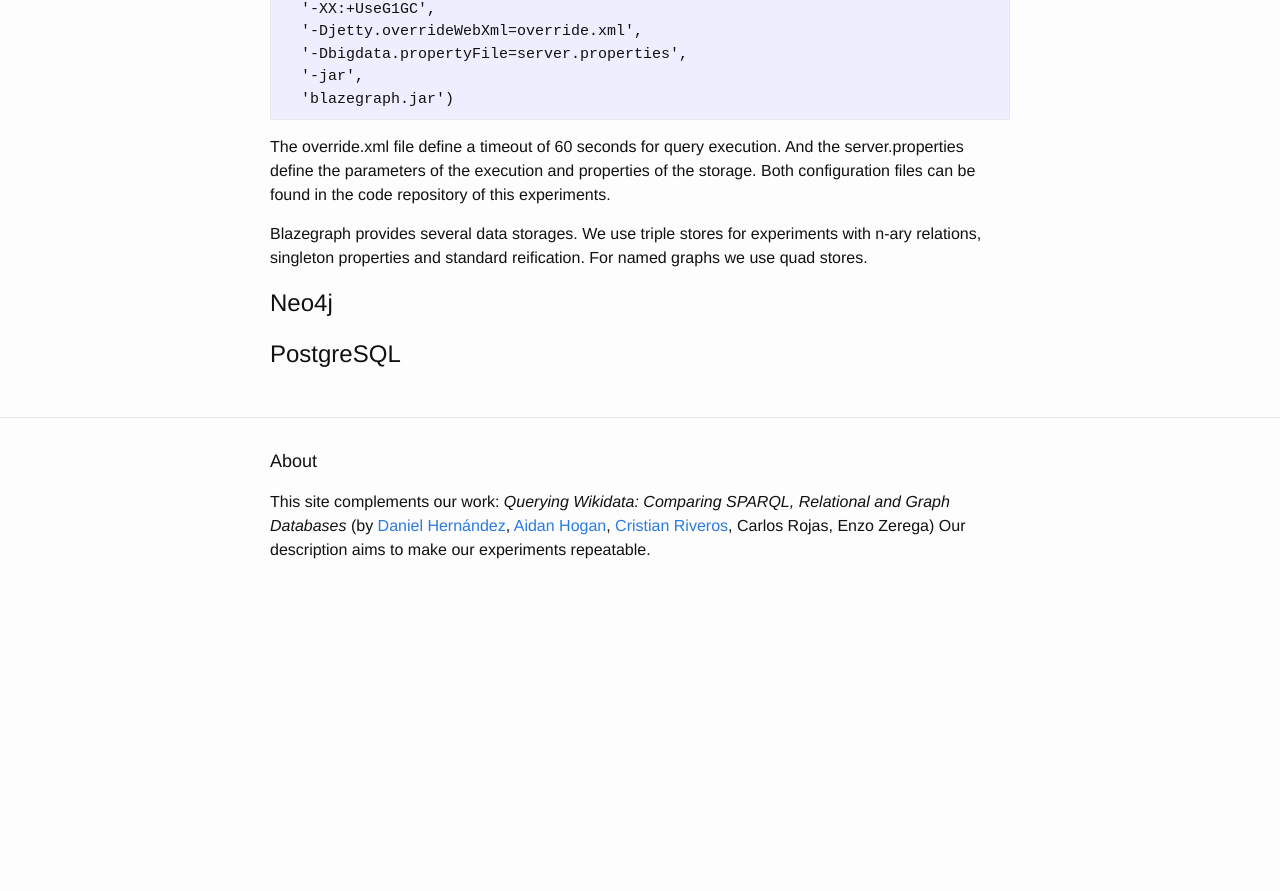
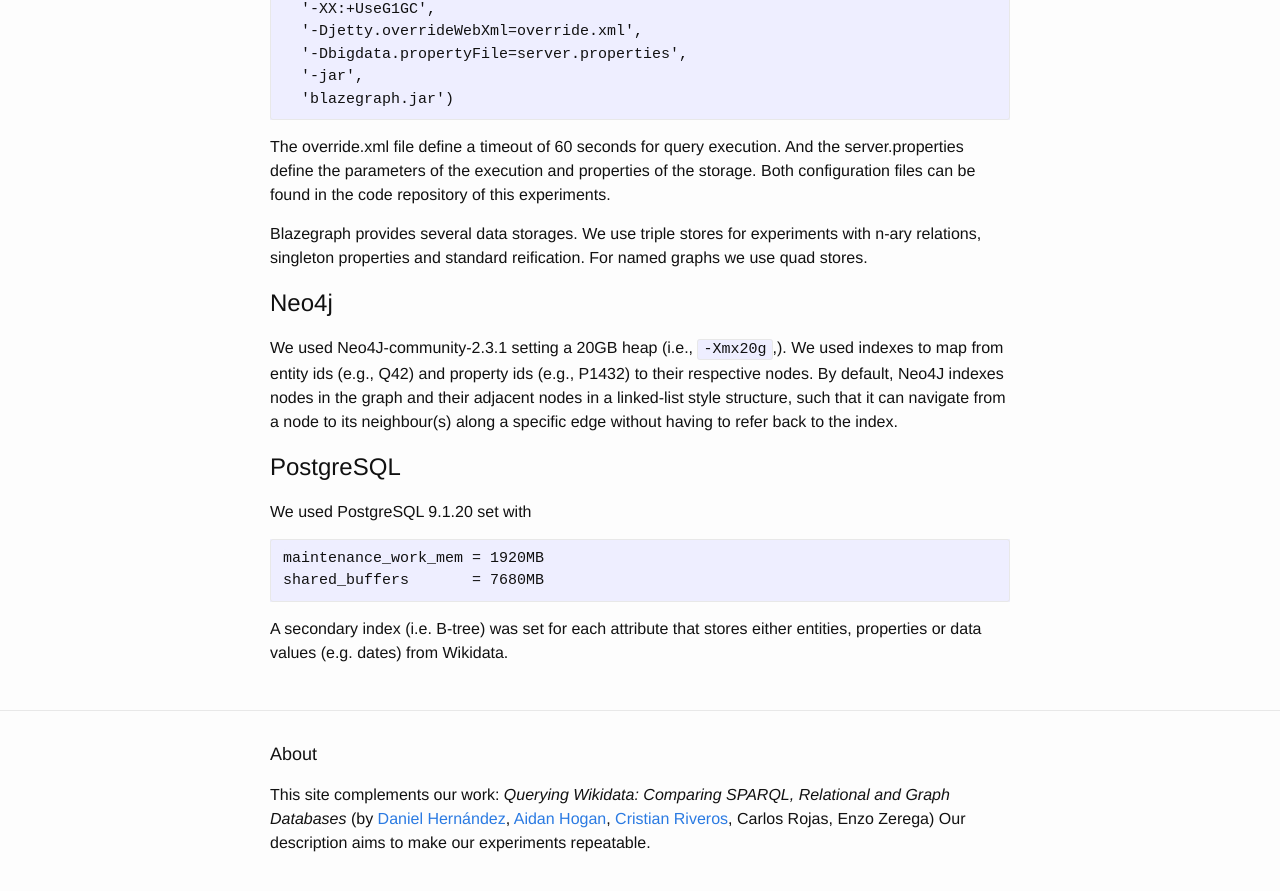
Before and after one commit to danielhz/wquery-docs, a Jekyll site: the page built from index.md, in a window 1280 px wide and 900 px high, scrolled down 2396 px. Shown: the top 891 px of the window. Built offline with Jekyll 4.4.1, drawn with Linux system fonts in a browser that asks for light colours; before the commit the page ends 3003 px from its top, so only the background shows below that.

Commit message:
Adding comments for Neo4j and PostgreSQL.

````diff
--- a/index.md
+++ b/index.md
@@ -151,4 +151,22 @@ reification. For named graphs we use quad stores.
 
 ## Neo4j
 
+We used Neo4J-community-2.3.1 setting a 20GB heap (i.e., `-Xmx20g`,). We used
+indexes to map from entity ids (e.g., Q42) and property ids (e.g., P1432) to
+their respective nodes. By default, Neo4J indexes nodes in the graph and their
+adjacent nodes in a linked-list style structure, such that it can navigate
+from a node to its neighbour(s) along a specific edge without having to refer
+back to the index.
+
 ## PostgreSQL
+
+We used PostgreSQL 9.1.20 set with
+
+```
+maintenance_work_mem = 1920MB
+shared_buffers       = 7680MB
+```
+
+A secondary index (i.e. B-tree) was set for each
+attribute that stores either entities, properties or data values (e.g. dates)
+from Wikidata.
````
